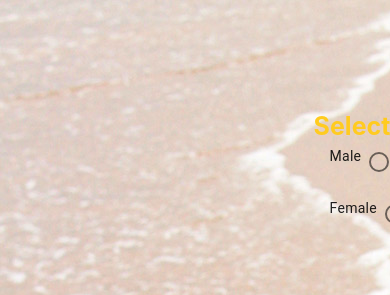
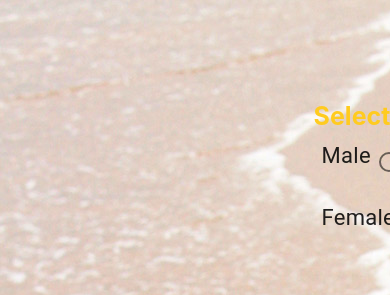
Before and after one commit to petemcgowan/ideal_weight_calc, a React Native app: screen / in a window 390 px wide. Shown: the top 295 px of the page. Built offline with nearby package versions, Linux system fonts and the light colour scheme.

Commit message:
styling mods

```diff
--- a/src/components/GenderPicker.js
+++ b/src/components/GenderPicker.js
@@ -1,17 +1,17 @@
 import { StyleSheet, View } from "react-native";
 
-import { Text, RadioButton, Paragraph, HelperText } from "react-native-paper";
+import { Text, RadioButton, Paragraph } from "react-native-paper";
 
 const GenderPicker = ({ genderValue, setGenderValue }) => {
   return (
     <RadioButton.Group onValueChange={setGenderValue} value={genderValue}>
       <View style={styles.row}>
-        <Paragraph>Male</Paragraph>
-        <RadioButton value="Male"></RadioButton>
+        <Paragraph style={{ fontSize: 22 }}>Male</Paragraph>
+        <RadioButton style={{ fontSize: 22 }} value="Male"></RadioButton>
       </View>
       <View style={styles.row}>
-        <Paragraph>Female</Paragraph>
-        <RadioButton value="Female"></RadioButton>
+        <Paragraph style={{ fontSize: 22 }}>Female</Paragraph>
+        <RadioButton style={{ fontSize: 22 }} value="Female"></RadioButton>
       </View>
     </RadioButton.Group>
   );
@@ -20,15 +20,15 @@ const GenderPicker = ({ genderValue, setGenderValue }) => {
 const styles = StyleSheet.create({
   row: {
     flexDirection: "row",
-    paddingVertical: 8,
-    paddingHorizontal: 16,
+    fontSize: 25,
+    padding: 8,
+    marginTop: 10,
   },
   input: {
     height: 70,
     backgroundColor: "#666666",
     color: "#ffffff",
-    paddingLeft: 15,
-    paddingRight: 15,
+    padding: 15,
   },
 });
 
--- a/src/screens/AgeSlide.js
+++ b/src/screens/AgeSlide.js
@@ -17,7 +17,7 @@ const AgeSlide = ({ ageValue, setAgeValue, errorText }) => {
         />
       </View>
       <View style={styles.textContainer}>
-        <HelperText type="error" visible={hasErrors()}>
+        <HelperText style={{ fontSize: 25 }} type="error" visible={hasErrors()}>
           {errorText}
         </HelperText>
       </View>
@@ -27,20 +27,24 @@ const AgeSlide = ({ ageValue, setAgeValue, errorText }) => {
 
 const styles = StyleSheet.create({
   inputContainer: {
-    borderLeftWidth: 4,
-    borderRightWidth: 4,
+    // borderLeftWidth: 4,
+    // borderRightWidth: 4,
+    alignSelf: "center",
     height: 70,
   },
   input: {
     height: 70,
     backgroundColor: "#222444",
-    paddingLeft: 15,
-    paddingRight: 15,
+    opacity: 0.4,
+    width: 70,
+    padding: 5,
+    // paddingRight: 15,
   },
   textText: {
-    alignSelf: "center",
+    // alignSelf: "center",
     color: "#FFCB1F",
     fontSize: 25,
+    width: 70,
     fontWeight: "bold",
   },
 });
--- a/src/screens/FrameSlide.js
+++ b/src/screens/FrameSlide.js
@@ -12,7 +12,7 @@ const FrameSlide = ({ frameValue, setFrameValue, errorText }) => {
       <Text style={styles.textText}>Select Frame</Text>
       <FramePicker frameValue={frameValue} setFrameValue={setFrameValue} />
       <View style={styles.textContainer}>
-        <HelperText type="error" visible={hasErrors()}>
+        <HelperText style={{ fontSize: 25 }} type="error" visible={hasErrors()}>
           {errorText}
         </HelperText>
       </View>
@@ -24,7 +24,7 @@ const styles = StyleSheet.create({
   textText: {
     alignSelf: "center",
     color: "#FFCB1F",
-    fontSize: 25,
+    fontSize: 35,
     fontWeight: "bold",
   },
 });
--- a/src/screens/GenderSlide.js
+++ b/src/screens/GenderSlide.js
@@ -17,7 +17,7 @@ const GenderSlide = ({ genderValue, setGenderValue, errorText }) => {
       <Text style={styles.textText}>Select Gender</Text>
       <GenderPicker genderValue={genderValue} setGenderValue={setGenderValue} />
       <View style={styles.textContainer}>
-        <HelperText type="error" visible={hasErrors()}>
+        <HelperText style={{ fontSize: 25 }} type="error" visible={hasErrors()}>
           {errorText}
         </HelperText>
       </View>
--- a/src/screens/HeightSlide.js
+++ b/src/screens/HeightSlide.js
@@ -17,7 +17,7 @@ const HeightSlide = ({ heightValue, setHeightValue, errorText }) => {
         />
       </View>
       <View style={styles.textContainer}>
-        <HelperText type="error" visible={hasErrors()}>
+        <HelperText style={{ fontSize: 25 }} type="error" visible={hasErrors()}>
           {errorText}
         </HelperText>
       </View>
@@ -27,9 +27,10 @@ const HeightSlide = ({ heightValue, setHeightValue, errorText }) => {
 
 const styles = StyleSheet.create({
   inputContainer: {
-    borderLeftWidth: 4,
-    borderRightWidth: 4,
+    // borderLeftWidth: 4,
+    // borderRightWidth: 4,
     height: 70,
+    alignSelf: "center",
   },
   textText: {
     alignSelf: "center",
@@ -37,14 +38,17 @@ const styles = StyleSheet.create({
     fontSize: 25,
     fontWeight: "bold",
   },
+
   input: {
     height: 70,
-    backgroundColor: "#666666",
+    width: 70,
     color: "#FFCB1F",
-    fontSize: 15,
+    fontSize: 25,
+    backgroundColor: "#222444",
+    opacity: 0.4,
     // color: "#ffffff",
-    paddingLeft: 15,
-    paddingRight: 15,
+    padding: 5,
+    // paddingRight: 15,
   },
 });
 
```
